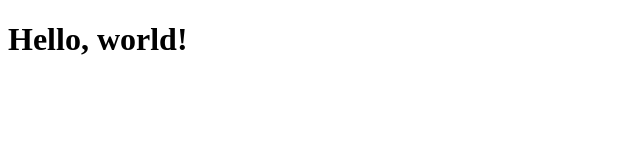
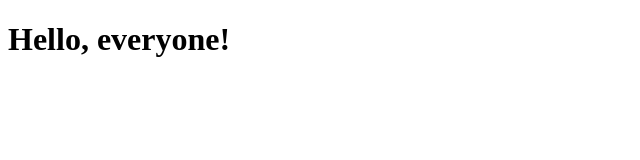
Before and after one commit to VI-Savia/lab2-devops, a website: page frontend/index.html in a window 1280 px wide. Shown: the whole page, without its empty margins (0-640 px from the left). Drawn offline with Linux system fonts and the light colour scheme.

Commit message:
Backend-frontend commit upd

```diff
--- a/frontend/index.html
+++ b/frontend/index.html
@@ -6,6 +6,6 @@
   <title>Hello, world!</title>
 </head>
 <body>
-  <h1>Hello, world!</h1>
+  <h1>Hello, everyone!</h1>
 </body>
 </html>
```
